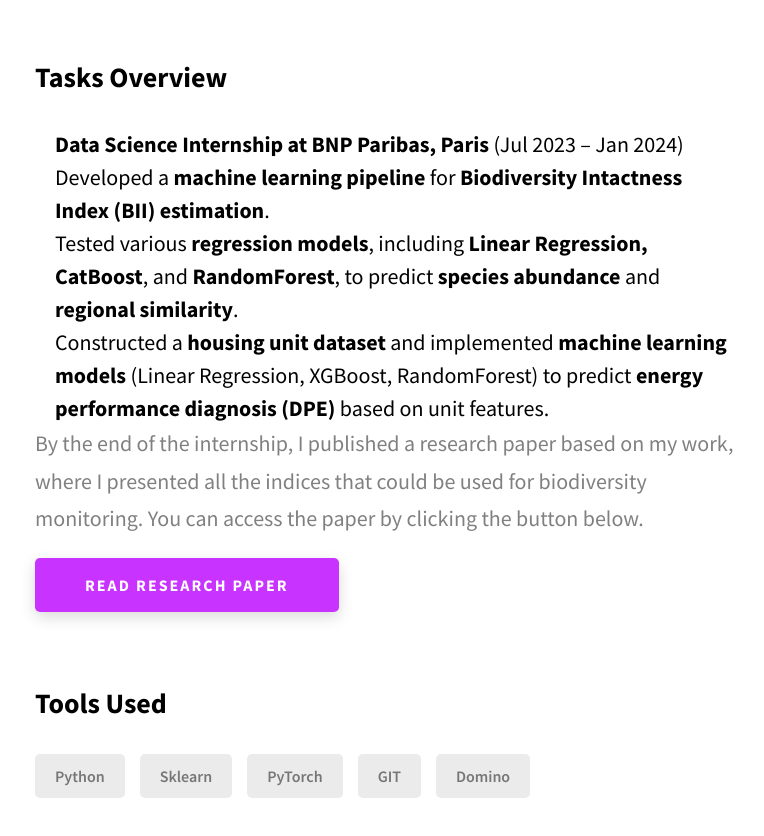
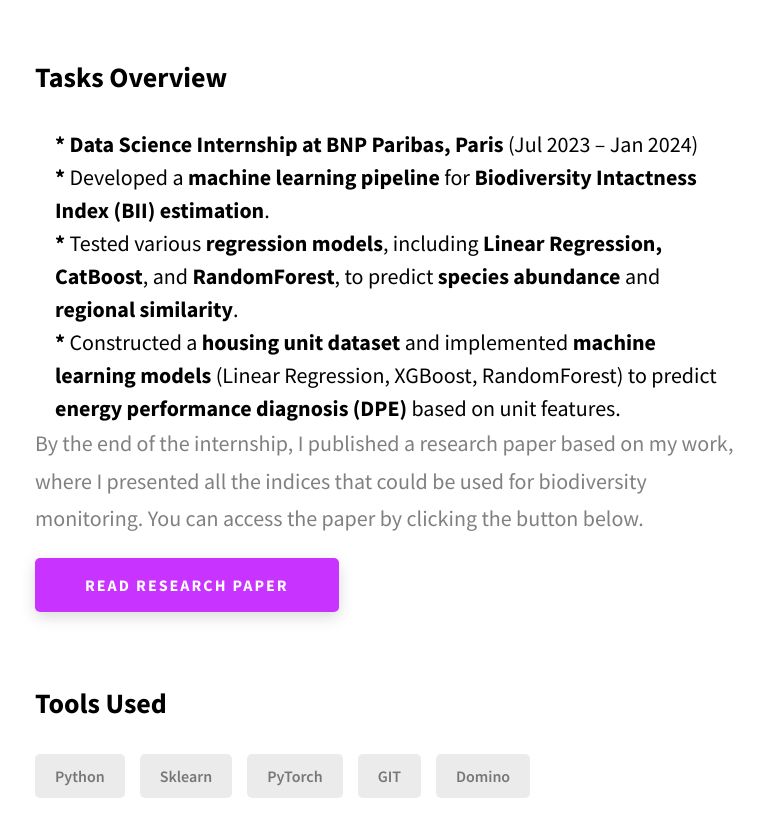
Before and after one commit to HatimRabet/personal-portfolio, a website: page work-experience-1.html in a window 1280 px wide. Shown: the part 1780-2616 px from the top of the page, without its empty margins (255-1019 px from the left). Drawn offline with Linux system fonts and the light colour scheme.

Commit message:
adding bullet point symbol

```diff
--- a/work-experience-1.html
+++ b/work-experience-1.html
@@ -117,10 +117,10 @@
             <div class="project-details__desc">
               <h3 class="project-details__content-title">Tasks Overview</h3>
               <ul class="project-details__desc-list" style="font-size: 2.2em; list-style-type: disc; padding-left: 20px;">
-                <li><strong>Data Science Internship at BNP Paribas, Paris</strong> (Jul 2023 – Jan 2024)</li>
-                <li>Developed a <strong>machine learning pipeline</strong> for <strong>Biodiversity Intactness Index (BII) estimation</strong>.</li>
-                <li>Tested various <strong>regression models</strong>, including <strong>Linear Regression, CatBoost</strong>, and <strong>RandomForest</strong>, to predict <strong>species abundance</strong> and <strong>regional similarity</strong>.</li>
-                <li>Constructed a <strong>housing unit dataset</strong> and implemented <strong>machine learning models</strong> (Linear Regression, XGBoost, RandomForest) to predict <strong>energy performance diagnosis (DPE)</strong> based on unit features.</li>
+                <li><strong>*  Data Science Internship at BNP Paribas, Paris</strong> (Jul 2023 – Jan 2024)</li>
+                <li><strong>*  </strong>Developed a <strong>machine learning pipeline</strong> for <strong>Biodiversity Intactness Index (BII) estimation</strong>.</li>
+                <li><strong>*  </strong>Tested various <strong>regression models</strong>, including <strong>Linear Regression, CatBoost</strong>, and <strong>RandomForest</strong>, to predict <strong>species abundance</strong> and <strong>regional similarity</strong>.</li>
+                <li><strong>*  </strong>Constructed a <strong>housing unit dataset</strong> and implemented <strong>machine learning models</strong> (Linear Regression, XGBoost, RandomForest) to predict <strong>energy performance diagnosis (DPE)</strong> based on unit features.</li>
             </ul>
 
             <p class="project-details__desc-para" style="font-size: 2.2em;">
```
Also changed, not shown: work-experience-2.html (+3 -3 lines), work-experience-3.html (+1 -1 lines).
